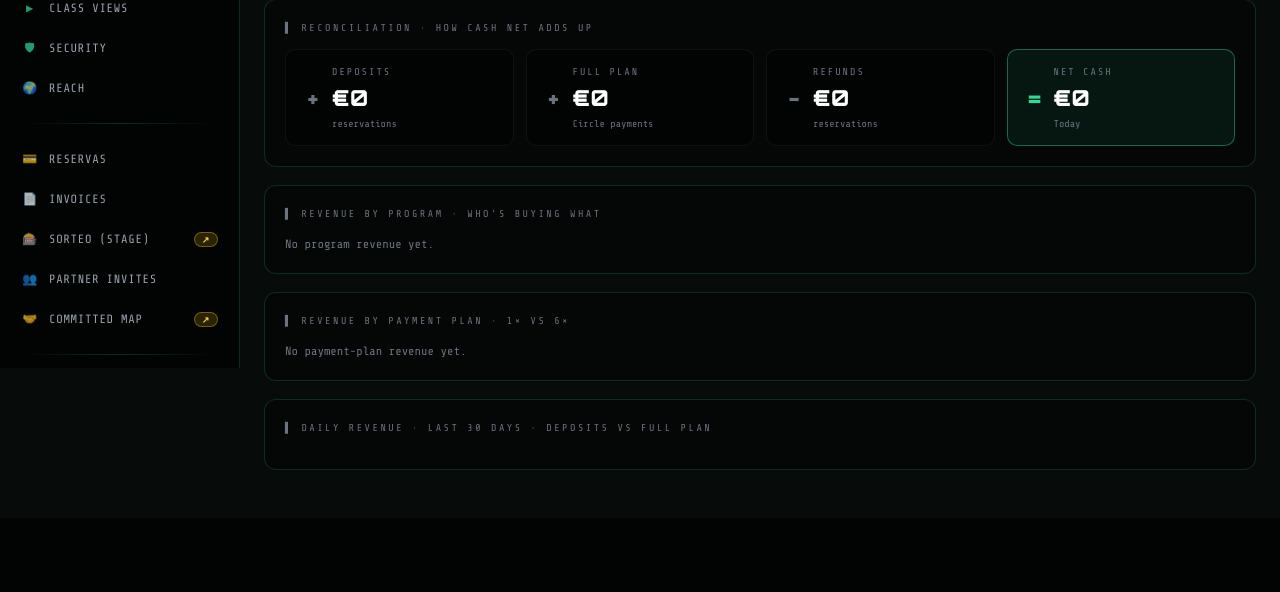
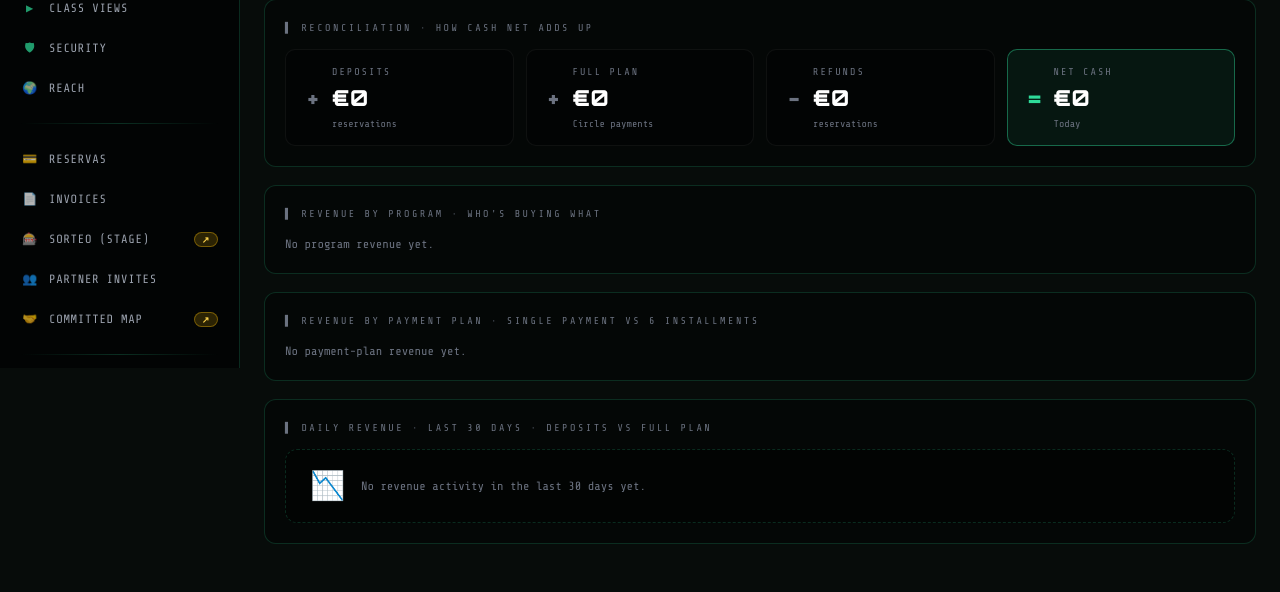
Before and after one commit to MetakizzProject/metakizz-unplug, a Python web app: template app/templates/admin_pulse/revenue.html in a window 1280 px wide. Shown: the part 432-1024 px from the top of the page. Before the commit the page ends 902 px from the top, so only its background shows below. Run offline with Jinja, Linux system fonts and the light colour scheme; the template is opened without the code that fills it, so the values that code supplies are empty; some libraries are stand-ins or nearby versions; some web fonts are replaced.

Commit message:
Pulse iter 11: act on critic findings — fix XSS + polish gaps
Frontend code-quality critic flagged a real XSS path in the activity
feed: the JS list-builder used innerHTML with user-controlled actor
and detail strings. A lead with an email like
"<img src=x onerror=...>@x" could execute. Fixed by switching the
JS path to createElement + textContent so the same content is safely
escaped by the DOM API regardless of payload. Server-rendered path
was already safe via Jinja's default escaping.

UX critic flagged two polish items, both fixed:
  - Revenue chart panel now shows an empty-state card when there's
    been no activity in the last 30 days (was a silent blank canvas)
  - "Revenue by payment plan · 1× vs 6×" subtitle was cryptic for
    anyone not familiar with the business model — now reads
    "single payment vs 6 installments"

Also removed an unused _count_between helper in activity_summary.

Deferred to backlog (acceptable for single-admin tool):
  - Module-level cache for acquisition_summary (1s walk over 2.9k
    ambassadors — fine at current scale)
  - Shared email-set helper across acquisition/conversion/revenue
    (would be a useful refactor but not blocking quality)

Co-Authored-By: Claude Opus 4.7 (1M context) <noreply@anthropic.com>

```diff
--- a/app/services/pulse_aggregations.py
+++ b/app/services/pulse_aggregations.py
@@ -727,9 +727,6 @@ def activity_summary() -> dict:
     h24 = now - timedelta(hours=24)
     h48 = now - timedelta(hours=48)
 
-    def _count_between(query, since, until):
-        return query.filter(since).filter(until).count()
-
     # Signups (Ambassador.created_at)
     signups_24h = Ambassador.query.filter(Ambassador.created_at >= h24).count()
     signups_prev = (
--- a/app/templates/admin_pulse/revenue.html
+++ b/app/templates/admin_pulse/revenue.html
@@ -99,7 +99,7 @@
 
   {# ─── Revenue by payment plan ────────────────────────────── #}
   <div class="pulse-card" style="margin-top: 18px;">
-    <h3 class="pulse-card-title">▌ Revenue by payment plan · 1× vs 6×</h3>
+    <h3 class="pulse-card-title">▌ Revenue by payment plan · single payment vs 6 installments</h3>
     {% if summary.revenue_by_plan|selectattr('cents','>',0)|list %}
       {% set _max_plan = summary.revenue_by_plan|selectattr('cents','>',0)|map(attribute='cents')|max or 1 %}
       <ol class="pulse-mix-list">
@@ -126,13 +126,19 @@
   {# ─── Revenue timeline 30d ───────────────────────────────── #}
   <div class="pulse-card" style="margin-top: 18px;">
     <h3 class="pulse-card-title">▌ Daily revenue · last 30 days · deposits vs full plan</h3>
-    {% if summary.timeline_30d.labels %}
+    {% set _total_revenue_30d = (summary.timeline_30d.deposits|sum) + (summary.timeline_30d.full|sum) %}
+    {% if summary.timeline_30d.labels and _total_revenue_30d > 0 %}
       <div class="pulse-chart-wrap">
         <canvas id="pulseRevenueChart"
                 data-labels='{{ summary.timeline_30d.labels|tojson }}'
                 data-deposits='{{ summary.timeline_30d.deposits|tojson }}'
                 data-full='{{ summary.timeline_30d.full|tojson }}'
                 aria-label="Daily revenue (cents) over the last 30 days, deposits and full plan"></canvas>
+      </div>
+    {% else %}
+      <div class="pulse-empty-card">
+        <span class="pulse-empty-icon">📉</span>
+        <p>No revenue activity in the last 30 days yet.</p>
       </div>
     {% endif %}
   </div>
```
Also changed, not shown: app/templates/admin_pulse/activity.html (+13 -5 lines).
